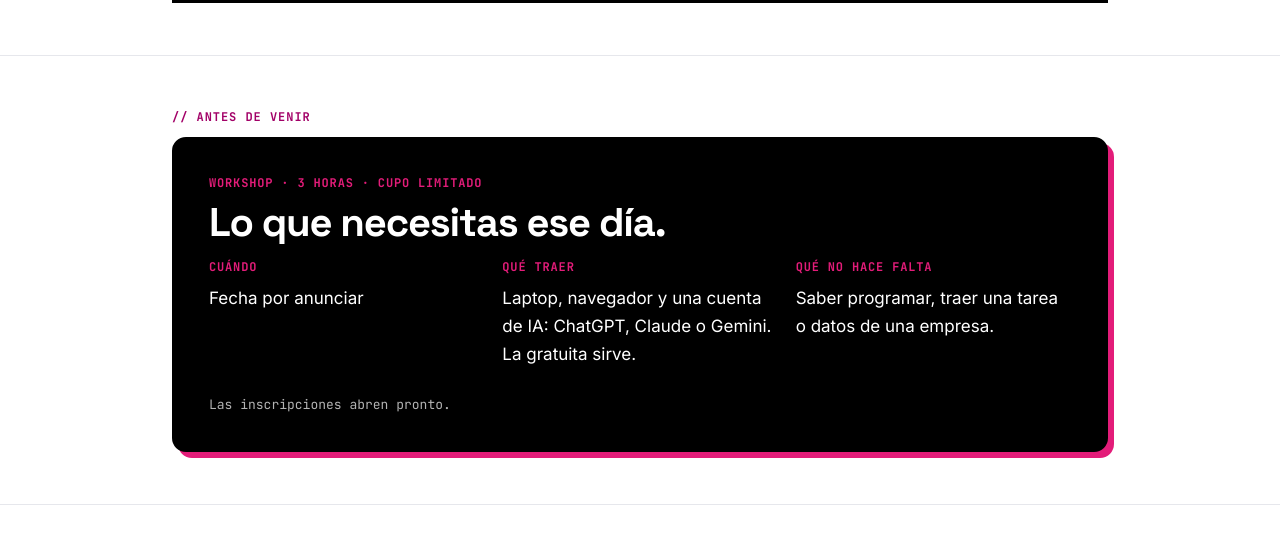
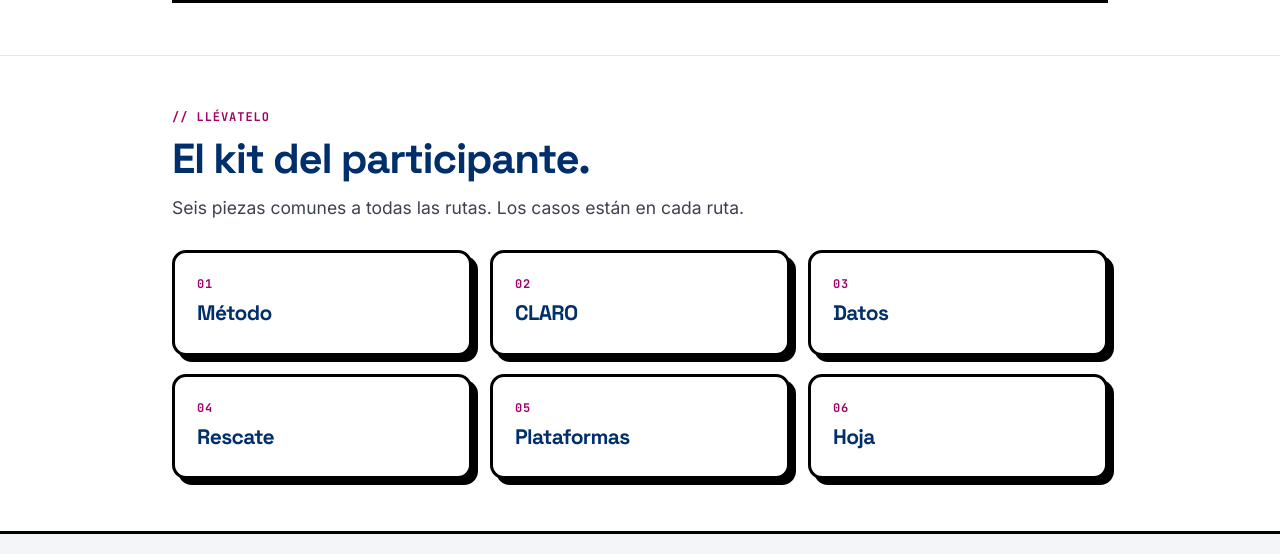
Before and after one commit to psolenny/primera-tarea-con-IA, a plain HTML site: page index.html in a window 1280 px wide. Shown: the part 2940-3494 px from the top of the page. Drawn offline with Linux system fonts and the light colour scheme.

Commit message:
Quitar la sección «antes de venir» de la página principal
emoved workshop section and related scripts from index.html.

```diff
--- a/index.html
+++ b/index.html
@@ -43,28 +43,6 @@
   <h2>La agenda.</h2>
   <p class="lead">Ochenta minutos de práctica en dos vueltas de cuarenta.</p>
 <div class="scroll"><table class="tbl"><tr><th>Min</th><th>Bloque</th><th>Qué pasa</th></tr><tr><td>0–10</td><td>Apertura</td><td>Qué te llevas y sondeo por ruta. Te sientas con tu mesa.</td></tr><tr><td>10–25</td><td>Criterio y datos</td><td>El hábito de criterio, el semáforo de datos y el marco CLARO.</td></tr><tr><td>25–45</td><td>Demo 1</td><td>Los 5 pasos de punta a punta con el caso Brisa Mini. Abres el kit de tu ruta.</td></tr><tr><td>45–85</td><td>Vuelta 1 · caso semilla</td><td>Resuelves el caso ficticio de tu ruta y lo verificas contra los resultados esperados.</td></tr><tr><td>85–95</td><td>Pausa</td><td>Diez minutos.</td></tr><tr><td>95–105</td><td>Demo 2</td><td>De resultado a reutilizable: plantilla de prompt y herramienta sencilla.</td></tr><tr><td>105–145</td><td>Vuelta 2 · tú eliges</td><td>Tu caso propio, el segundo caso del kit o una herramienta. Chequeo a los 20 minutos.</td></tr><tr><td>145–155</td><td>Guardar</td><td>Dejas tu plantilla de prompt guardada.</td></tr><tr><td>155–172</td><td>Demos por ruta</td><td>Una persona por ruta muestra qué resolvió, qué verificó y qué descartó.</td></tr><tr><td>172–180</td><td>Cierre</td><td>Dónde lo usarás esta semana.</td></tr></table></div>
-</div></section><section class="sec" id="workshop"><div class="wrap">
-  <div class="eyebrow">// antes de venir</div>
-<div class="box negro" style="padding:34px">
-    <span class="n">workshop · 3 horas · cupo limitado</span>
-    <h3 style="font-size:clamp(26px,3.6vw,40px);margin:8px 0 14px">Lo que necesitas ese día.</h3>
-    <div class="grid g3" style="margin-top:14px">
-      <div><span class="n">cuándo</span><p style="color:#fff;font-size:17px">Fecha por anunciar</p></div>
-      <div><span class="n">qué traer</span><p style="color:#fff;font-size:17px">Laptop, navegador y una cuenta de IA: ChatGPT, Claude o Gemini. La gratuita sirve.</p></div>
-      <div><span class="n">qué no hace falta</span><p style="color:#fff;font-size:17px">Saber programar, traer una tarea o datos de una empresa.</p></div>
-    </div>
-    <div class="meta" style="margin-top:26px">
-      <a class="chip p" id="btn-inscripcion" href="#" target="_blank" rel="noopener">Inscríbete →</a>
-      <span id="inscripcion-pronto" style="display:none;font-family:'JetBrains Mono',monospace;font-size:13px;color:rgba(255,255,255,.7);align-self:center">Las inscripciones abren pronto.</span>
-    </div>
-  </div>
-<script>
-  // Enlace del formulario de inscripción. Pégalo aquí y el botón se activa solo.
-  var FORMS_URL = '';
-  var b = document.getElementById('btn-inscripcion');
-  if (FORMS_URL) { b.href = FORMS_URL; }
-  else { b.style.display = 'none'; document.getElementById('inscripcion-pronto').style.display = ''; }
-</script>
 </div></section><section class="sec" id="kit"><div class="wrap">
   <div class="eyebrow">// llévatelo</div>
   <h2>El kit del participante.</h2>
```
